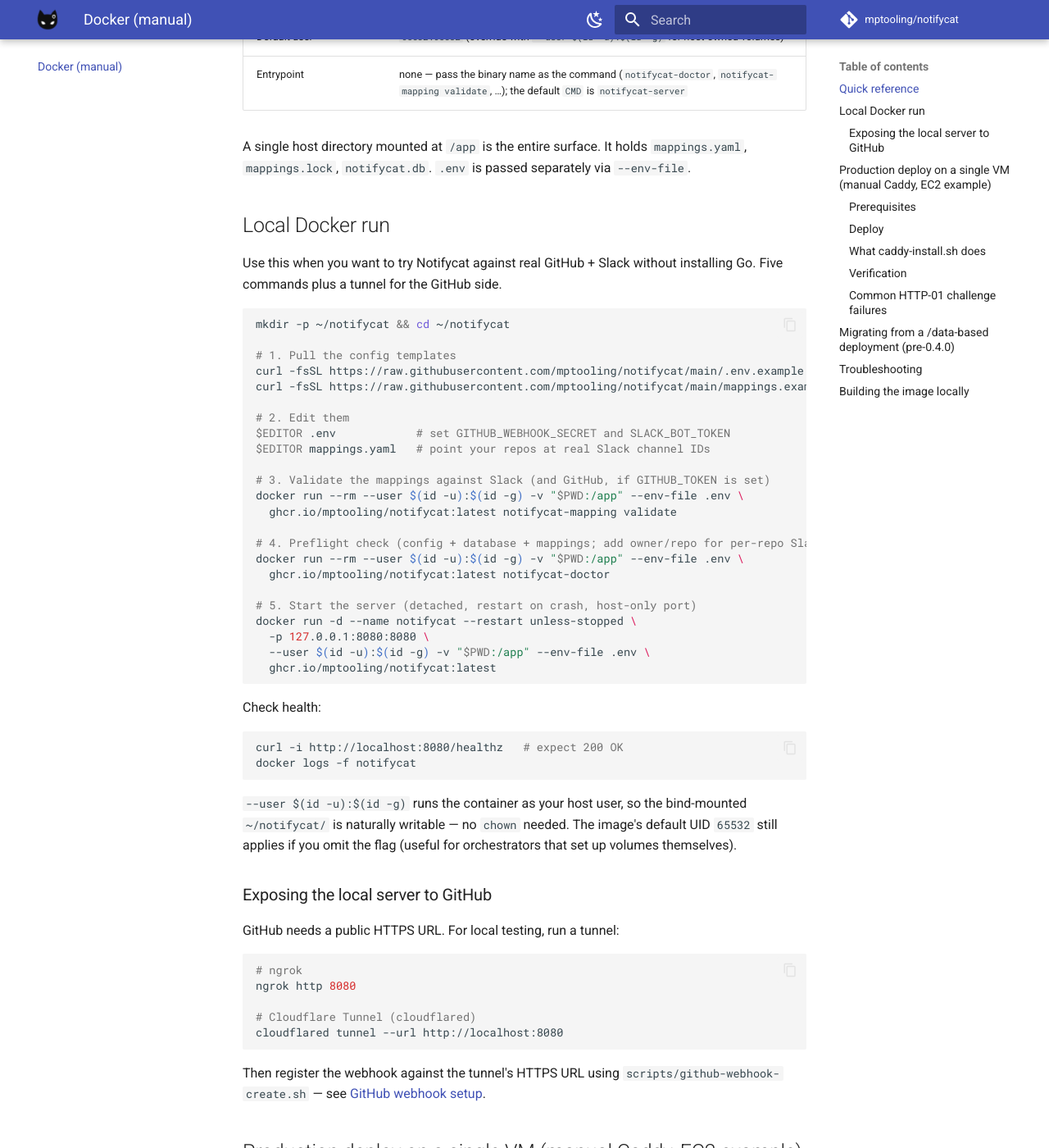
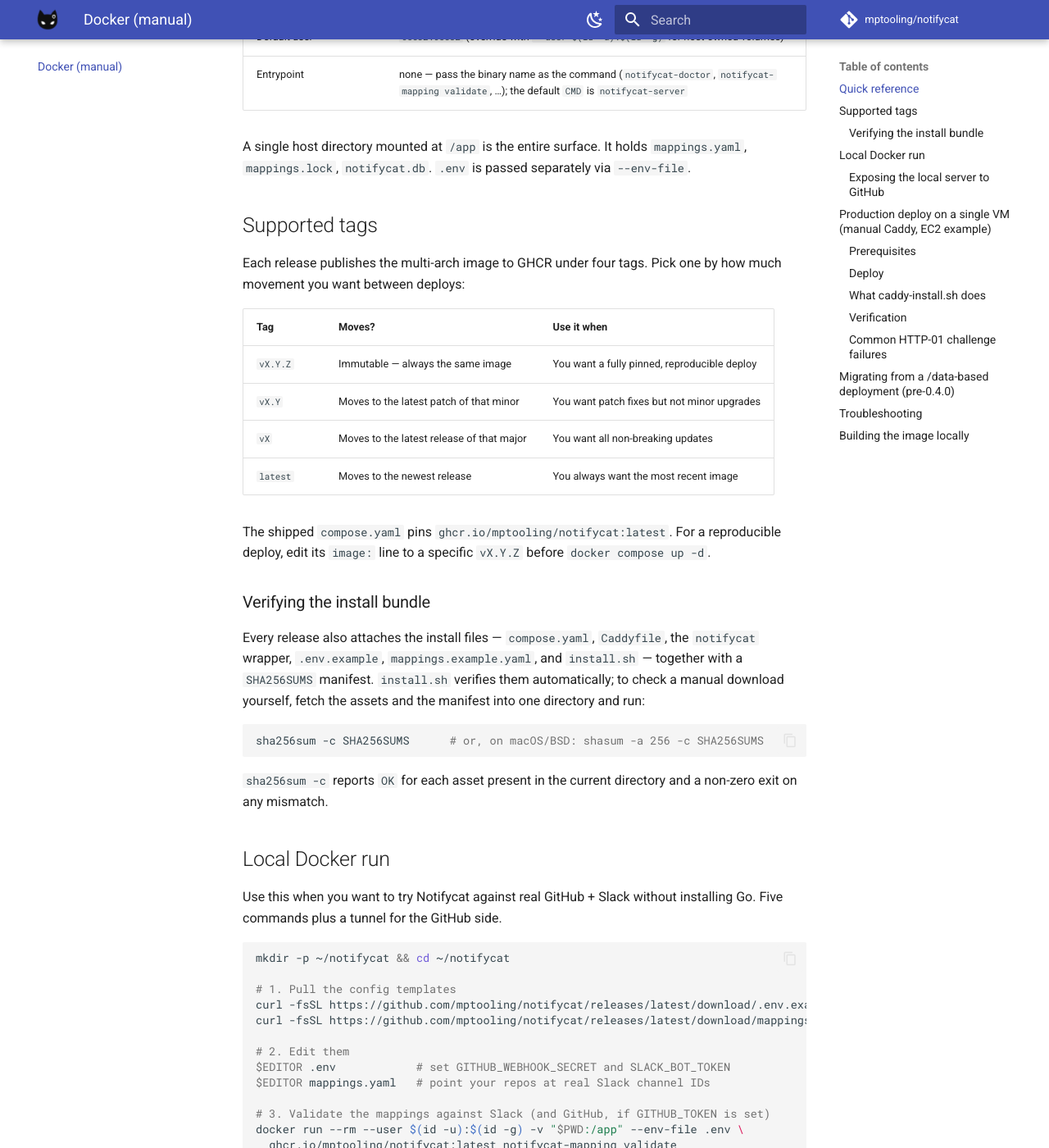
Before and after one commit to mptooling/notifycat, an MkDocs documentation site: the page built from docs/docker.md, in a window 1280 px wide and 1400 px high, scrolled down 877 px. Shown: the whole window at 82% size. Built offline with MkDocs 1.6.1 and Material for MkDocs 9.7.7, drawn with Linux system fonts in a browser that asks for light colours; comment, search, counter and statistics services are not loaded; some of the changed text lies outside the part shown.

Commit message:
ci: attach compose files, checksums, and versioned install URL to releases (#69)

````diff
--- a/docs/docker.md
+++ b/docs/docker.md
@@ -25,6 +25,33 @@ anything systemd-based).
 A single host directory mounted at `/app` is the entire surface. It holds `mappings.yaml`, `mappings.lock`,
 `notifycat.db`. `.env` is passed separately via `--env-file`.
 
+## Supported tags
+
+Each release publishes the multi-arch image to GHCR under four tags. Pick one by how much movement you want between
+deploys:
+
+| Tag | Moves? | Use it when |
+| --- | --- | --- |
+| `vX.Y.Z` | Immutable — always the same image | You want a fully pinned, reproducible deploy |
+| `vX.Y` | Moves to the latest patch of that minor | You want patch fixes but not minor upgrades |
+| `vX` | Moves to the latest release of that major | You want all non-breaking updates |
+| `latest` | Moves to the newest release | You always want the most recent image |
+
+The shipped `compose.yaml` pins `ghcr.io/mptooling/notifycat:latest`. For a reproducible deploy, edit its `image:` line
+to a specific `vX.Y.Z` before `docker compose up -d`.
+
+### Verifying the install bundle
+
+Every release also attaches the install files — `compose.yaml`, `Caddyfile`, the `notifycat` wrapper, `.env.example`,
+`mappings.example.yaml`, and `install.sh` — together with a `SHA256SUMS` manifest. `install.sh` verifies them
+automatically; to check a manual download yourself, fetch the assets and the manifest into one directory and run:
+
+```sh
+sha256sum -c SHA256SUMS      # or, on macOS/BSD: shasum -a 256 -c SHA256SUMS
+```
+
+`sha256sum -c` reports `OK` for each asset present in the current directory and a non-zero exit on any mismatch.
+
 ## Local Docker run
 
 Use this when you want to try Notifycat against real GitHub + Slack without installing Go. Five commands plus a tunnel
@@ -34,8 +61,8 @@ for the GitHub side.
 mkdir -p ~/notifycat && cd ~/notifycat
 
 # 1. Pull the config templates
-curl -fsSL https://raw.githubusercontent.com/mptooling/notifycat/main/.env.example     -o .env
-curl -fsSL https://raw.githubusercontent.com/mptooling/notifycat/main/mappings.example.yaml -o mappings.yaml
+curl -fsSL https://github.com/mptooling/notifycat/releases/latest/download/.env.example          -o .env
+curl -fsSL https://github.com/mptooling/notifycat/releases/latest/download/mappings.example.yaml -o mappings.yaml
 
 # 2. Edit them
 $EDITOR .env            # set GITHUB_WEBHOOK_SECRET and SLACK_BOT_TOKEN
@@ -115,8 +142,8 @@ The five-command shape is identical to local; only the hostname and the post-ste
 mkdir -p ~/notifycat && cd ~/notifycat
 
 # 1. config templates
-curl -fsSL https://raw.githubusercontent.com/mptooling/notifycat/main/.env.example     -o .env
-curl -fsSL https://raw.githubusercontent.com/mptooling/notifycat/main/mappings.example.yaml -o mappings.yaml
+curl -fsSL https://github.com/mptooling/notifycat/releases/latest/download/.env.example          -o .env
+curl -fsSL https://github.com/mptooling/notifycat/releases/latest/download/mappings.example.yaml -o mappings.yaml
 $EDITOR .env
 $EDITOR mappings.yaml
 
````
Also changed, not shown: README.md (+1 -1 lines), docs/compose.md (+5 -3 lines), 2 other files.
